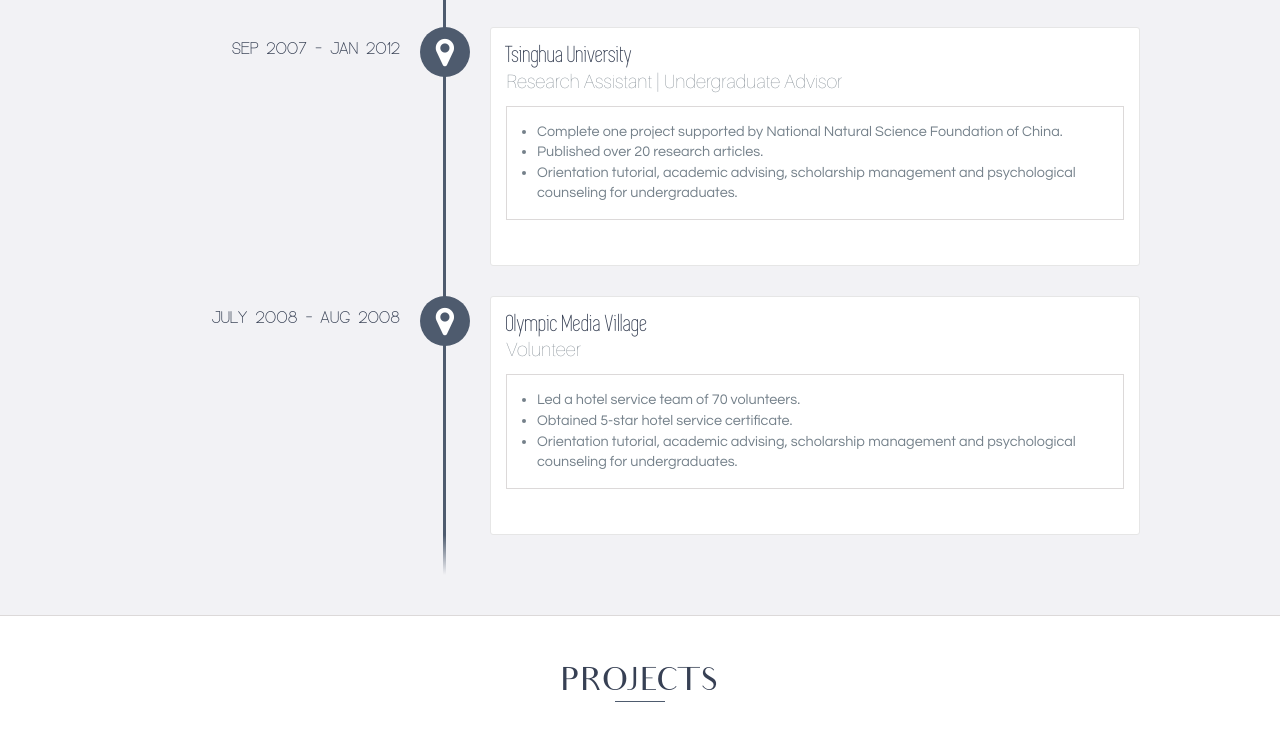
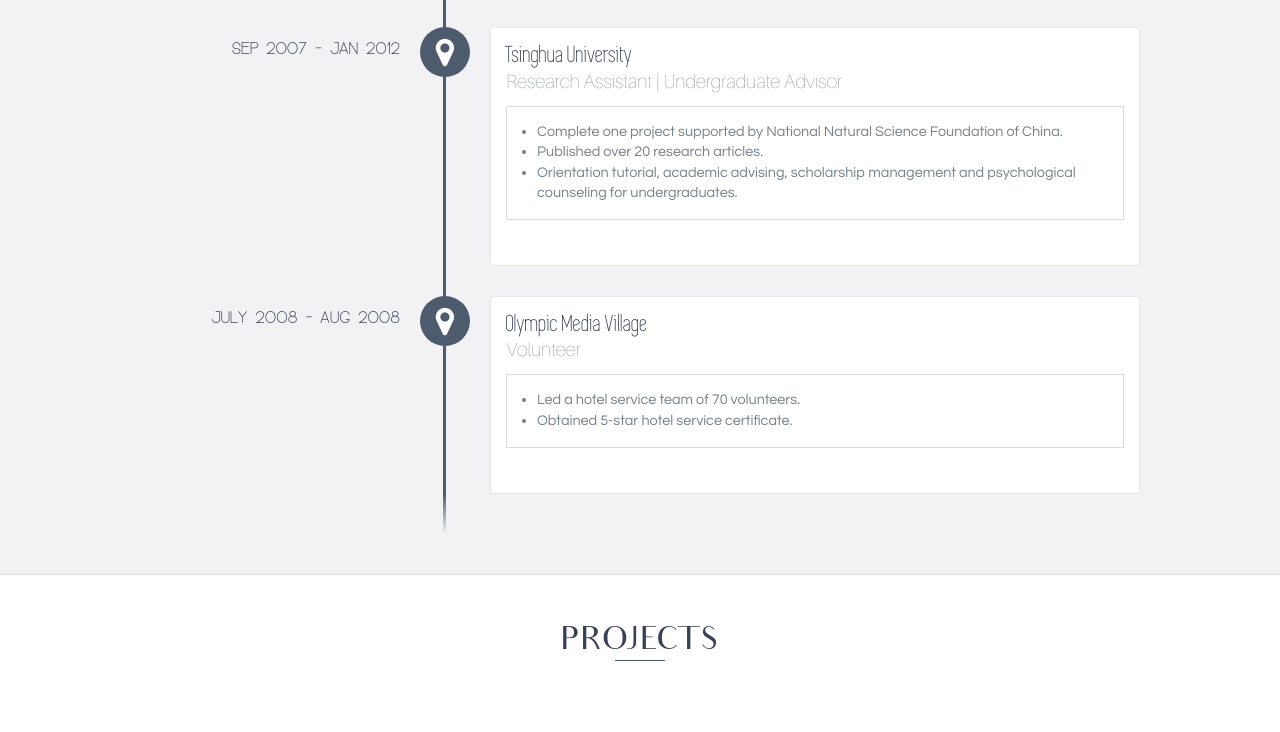
Before and after one commit to vibrioh/hu-jun.com, a website with bundled scripts: page index.html in a window 1280 px wide. Shown: the part 2393-3125 px from the top of the page. Built offline with nearby package versions, Linux system fonts and the light colour scheme; a web font is replaced by a local one.

```diff
--- a/index.html
+++ b/index.html
@@ -288,10 +288,6 @@
                     <li>
                         Obtained 5-star hotel service certificate.
                     </li>
-                    <li>
-                        Orientation tutorial, academic advising, scholarship management and psychological counseling for
-                        undergraduates.
-                    </li>
                 </ul>
             </div>
         </div>
```
Also changed, not shown: 1 other file.
